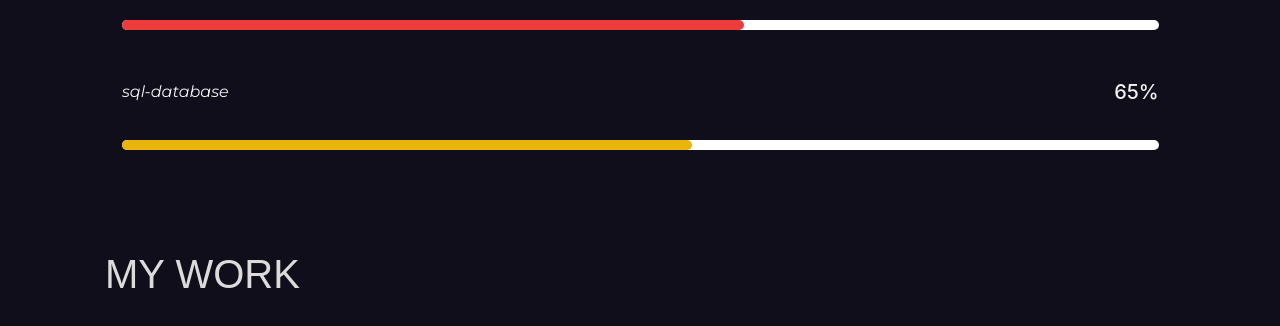
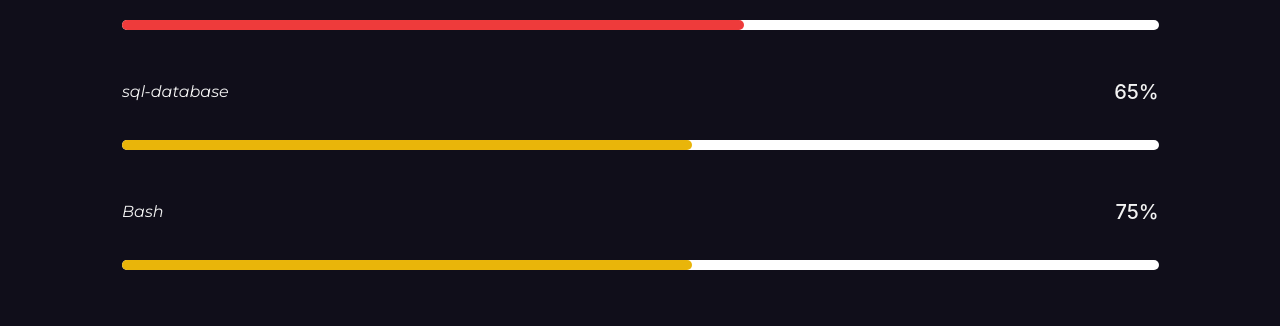
Before and after one commit to Boluex/Django-Portfolio, a Django app: page / in a window 1280 px wide. Shown: the part 2135-2461 px from the top of the page. Run offline with Django 3.2, Linux system fonts and the light colour scheme; data comes from the database, SQL or seed files in the repository; both versions use the stored data as it was after the commit; some libraries are stand-ins or nearby versions; some web fonts are replaced.

Commit message:
A second commit

```diff
--- a/feeds/templates/home_page.html
+++ b/feeds/templates/home_page.html
@@ -132,6 +132,9 @@
                             <div> <i class="fa fa-database"></i>
                                 <p>Postgres</p>
                             </div>
+                            <div> <i class="fa fa-terminal"></i>
+                                <p>Bash Scripting</p>
+                            </div>
 
                         </div>
 
@@ -222,6 +225,15 @@
                                     <div class="bar-info">
                                         <p>sql-database</p>
                                         <h5>65%</h5>
+                                    </div>
+                                    <div class="bar">
+                                        <p id="five"></p>
+                                    </div>
+                                </div>
+                                <div class="bars aos-init" data-aos="zoom-in" data-aos-delay="500">
+                                    <div class="bar-info">
+                                        <p>Bash</p>
+                                        <h5>75%</h5>
                                     </div>
                                     <div class="bar">
                                         <p id="five"></p>
```
Also changed, not shown: db.sqlite3.
